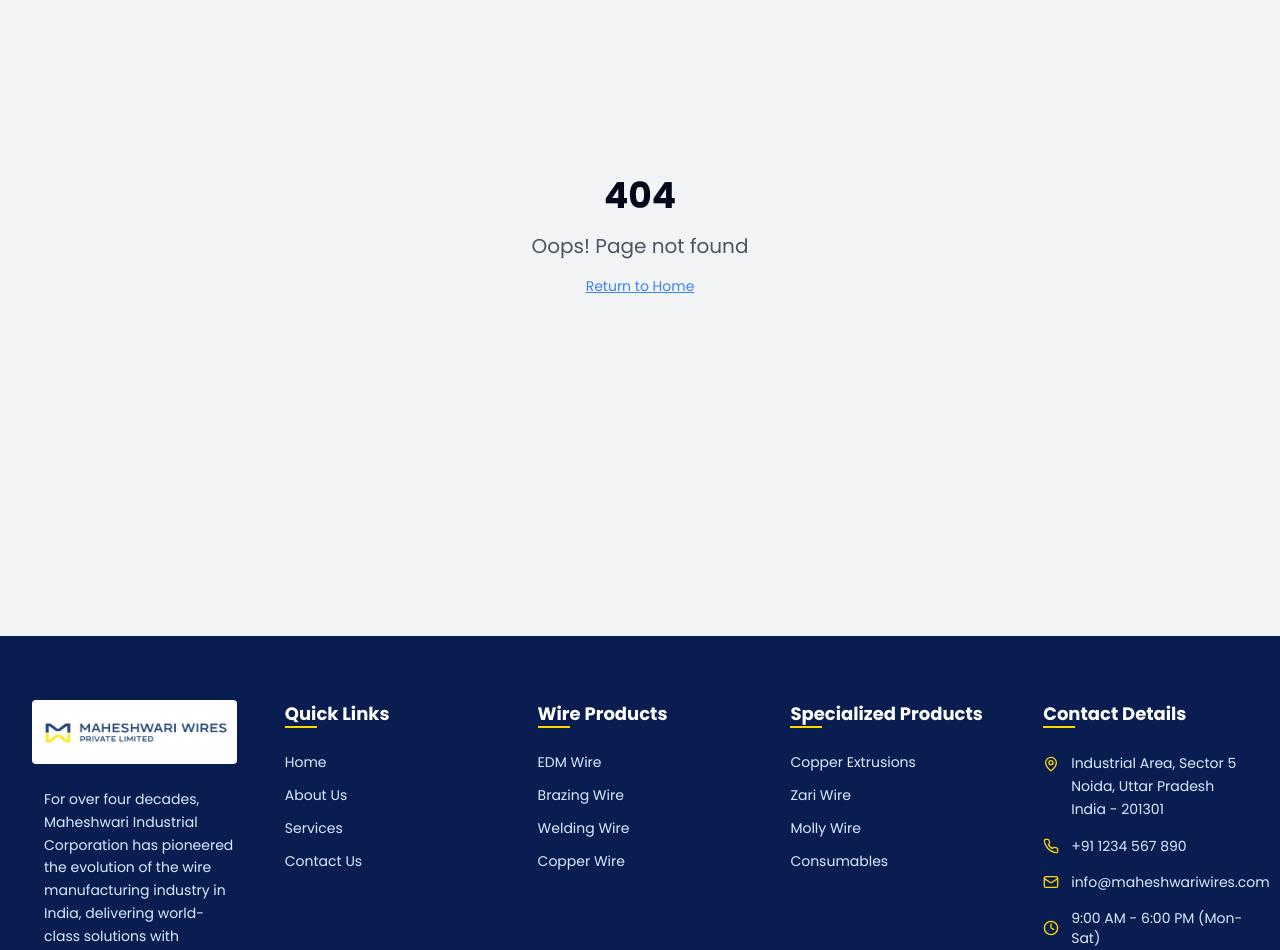
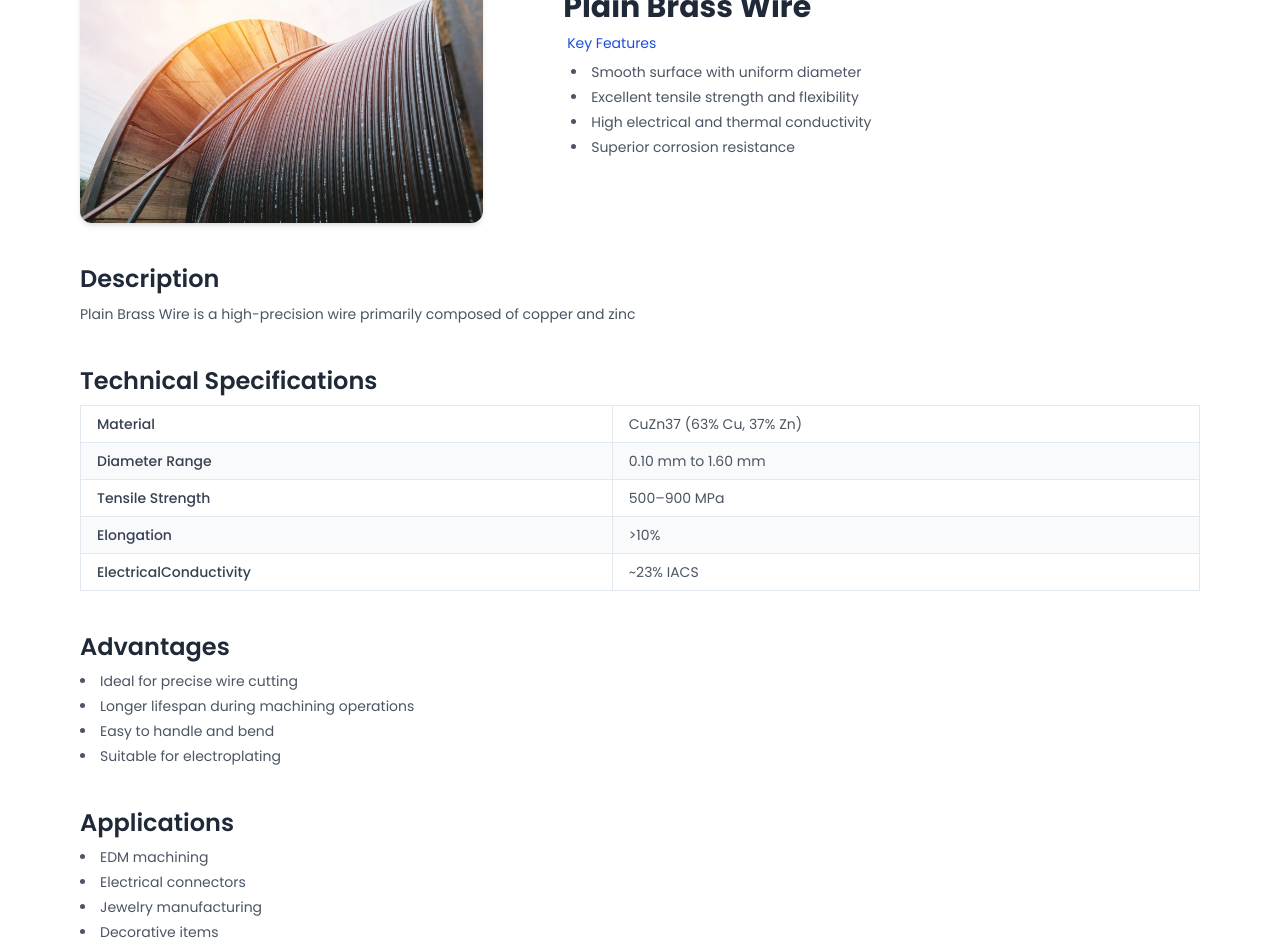
Before and after one commit to tusharkhatri434/wire-new-site, a React (Vite) app: page /products/1 in a window 1280 px wide. Shown: the part 220-1170 px from the top of the page. Built offline with nearby package versions, Linux system fonts and the light colour scheme.

Commit message:
ProductDetails Page added

```diff
--- a/src/App.tsx
+++ b/src/App.tsx
@@ -13,6 +13,7 @@ import Infrastructure from "./pages/Infrastructure";
 import Connect from "./pages/Connect";
 import NotFound from "./pages/NotFound";
 import CustomerShowcase from "./components/CustomerShowcase";
+import ProductPage from "./pages/ProductPage";
 
 const queryClient = new QueryClient();
 
@@ -28,6 +29,7 @@ const App = () => (
               <Route index element={<Home />} />
               <Route path="foundation" element={<Foundation />} />
               <Route path="products" element={<Products />} />
+               <Route path="/products/:id" element={<ProductPage />}/>
               <Route path="infrastructure" element={<Infrastructure />} />
               <Route path="connect" element={<Connect />} />
               <Route path="customers" element={<CustomerShowcase />} />
--- a/src/components/ProductCard.tsx
+++ b/src/components/ProductCard.tsx
@@ -1,5 +1,6 @@
 import React from "react";
 import { ArrowRight } from "lucide-react";
+import { Link } from "react-router-dom";
 
 const ProductCard = ({ product }) => {
   return (
@@ -50,10 +51,12 @@ const ProductCard = ({ product }) => {
 
         {/* Learn More Button */}
         <div className="mt-auto pt-6">
+          <Link to={"/products/123"}>
           <button className="w-full bg-[#001F5B] text-white font-semibold py-2 rounded-md flex justify-center items-center gap-2 hover:bg-[#002a7f] transition-all duration-200">
             View Details
             <ArrowRight className="w-4 h-4" />
           </button>
+          </Link>
         </div>
       </div>
     </div>
--- /dev/null
+++ b/src/components/ProductDetails.tsx
@@ -0,0 +1,70 @@
+import React from 'react';
+
+const ProductDetails = ({ product }) => {
+  if (!product) return <div className="text-center text-gray-500">Product not found.</div>;
+
+  const { name, description, keyFeatures, technicalSpecifications, advantages, applications, image } = product;
+
+  return (
+    <div className="max-w-6xl mx-auto px-4 py-8 space-y-10 bg-b">
+      {/* Section 1: Image + Heading */}
+      <div className="flex flex-col md:flex-row items-center justify-between gap-20">
+        <img src={image} alt={name} className="w-full md:w-[36%] rounded-xl shadow-md object-contain" />
+        <div className="flex-1">
+          <h1 className="text-3xl font-bold text-gray-800 mb-2">{name}</h1>
+          <p className='px-1 text-blue-700'>Key Features</p>
+          <ul className="list-disc list-inside space-y-1 text-gray-600 p-2">
+            {keyFeatures.map((feature, i) => (
+              <li key={i}>{feature}</li>
+            ))}
+          </ul>
+        </div>
+      </div>
+
+      {/* Section 2: Description */}
+      <section>
+        <h2 className="text-2xl font-semibold mb-2 text-gray-800">Description</h2>
+        <p className="text-gray-600 leading-relaxed">{description}</p>
+      </section>
+
+      {/* Section 3: Technical Specifications Table */}
+      <section>
+        <h2 className="text-2xl font-semibold mb-2 text-gray-800">Technical Specifications</h2>
+        <div className="overflow-auto">
+          <table className="min-w-full border border-gray-300 text-sm">
+            <tbody>
+              {Object.entries(technicalSpecifications).map(([key, value]) => (
+                <tr key={key} className="even:bg-gray-50">
+                  <td className="border px-4 py-2 font-medium text-gray-700">{key}</td>
+                  <td className="border px-4 py-2 text-gray-600">{value}</td>
+                </tr>
+              ))}
+            </tbody>
+          </table>
+        </div>
+      </section>
+
+      {/* Section 4: Advantages */}
+      <section>
+        <h2 className="text-2xl font-semibold mb-2 text-gray-800">Advantages</h2>
+        <ul className="list-disc list-inside space-y-1 text-gray-600">
+          {advantages.map((item, i) => (
+            <li key={i}>{item}</li>
+          ))}
+        </ul>
+      </section>
+
+      {/* Section 5: Applications */}
+      <section>
+        <h2 className="text-2xl font-semibold mb-2 text-gray-800">Applications</h2>
+        <ul className="list-disc list-inside space-y-1 text-gray-600">
+          {applications.map((item, i) => (
+            <li key={i}>{item}</li>
+          ))}
+        </ul>
+      </section>
+    </div>
+  );
+};
+
+export default ProductDetails;
--- /dev/null
+++ b/src/data/products.tsx
@@ -0,0 +1,36 @@
+const products = [
+  {
+    "id": "product_001",
+    "name": "Plain Brass Wire",
+    "description": "Plain Brass Wire is a high-precision wire primarily composed of copper and zinc...",
+    "keyFeatures": [
+      "Smooth surface with uniform diameter",
+      "Excellent tensile strength and flexibility",
+      "High electrical and thermal conductivity",
+      "Superior corrosion resistance"
+    ],
+    "technicalSpecifications": {
+      "Material": "CuZn37 (63% Cu, 37% Zn)",
+      "Diameter Range": "0.10 mm to 1.60 mm",
+      "Tensile Strength": "500–900 MPa",
+      "Elongation": ">10%",
+      "Electrical Conductivity": "~23% IACS"
+    },
+    "advantages": [
+      "Ideal for precise wire cutting",
+      "Longer lifespan during machining operations",
+      "Easy to handle and bend",
+      "Suitable for electroplating"
+    ],
+    "applications": [
+      "EDM machining",
+      "Electrical connectors",
+      "Jewelry manufacturing",
+      "Decorative items"
+    ],
+    "image": "https://via.placeholder.com/400x400?text=Brass+Wire"
+  }
+]
+
+
+export default products;
--- /dev/null
+++ b/src/pages/ProductPage.tsx
@@ -0,0 +1,48 @@
+import React from 'react';
+import { useParams } from 'react-router-dom';
+import products from '../data/products';
+import ProductDetails from '../components/ProductDetails';
+
+const ProductPage = () => {
+  const { productId } = useParams();
+//   const product = products.find((p) => p.id === productId);
+  const product = {
+  id: "product_001",
+  name: "Plain Brass Wire",
+  description: "Plain Brass Wire is a high-precision wire primarily composed of copper and zinc ",
+  keyFeatures: [
+    "Smooth surface with uniform diameter",
+    "Excellent tensile strength and flexibility",
+    "High electrical and thermal conductivity",
+    "Superior corrosion resistance"
+  ],
+  technicalSpecifications: {
+    "Material": "CuZn37 (63% Cu, 37% Zn)",
+    "Diameter Range": "0.10 mm to 1.60 mm",
+    "Tensile Strength": "500–900 MPa",
+    "Elongation": ">10%",
+    "ElectricalConductivity": "~23% IACS"
+  },
+  advantages: [
+    "Ideal for precise wire cutting",
+    "Longer lifespan during machining operations",
+    "Easy to handle and bend",
+    "Suitable for electroplating"
+  ],
+  applications: [
+    "EDM machining",
+    "Electrical connectors",
+    "Jewelry manufacturing",
+    "Decorative items"
+  ],
+  image: "/lovable-uploads/4e574527-b0ae-47a4-b06f-2f0a522be5a2.png"
+};
+
+  return (
+    <div className="bg-white mt-16">
+      <ProductDetails product={product} />
+    </div>
+  );
+};
+
+export default ProductPage;
```
